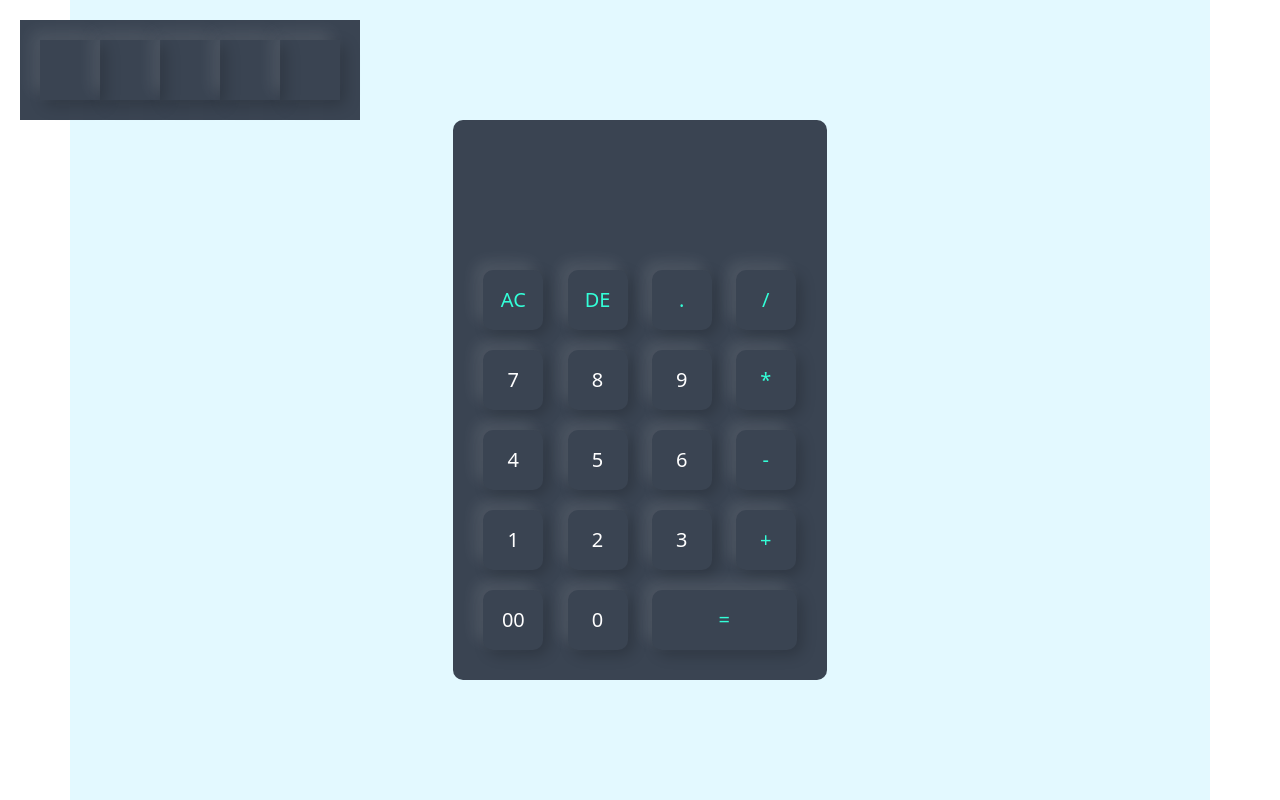
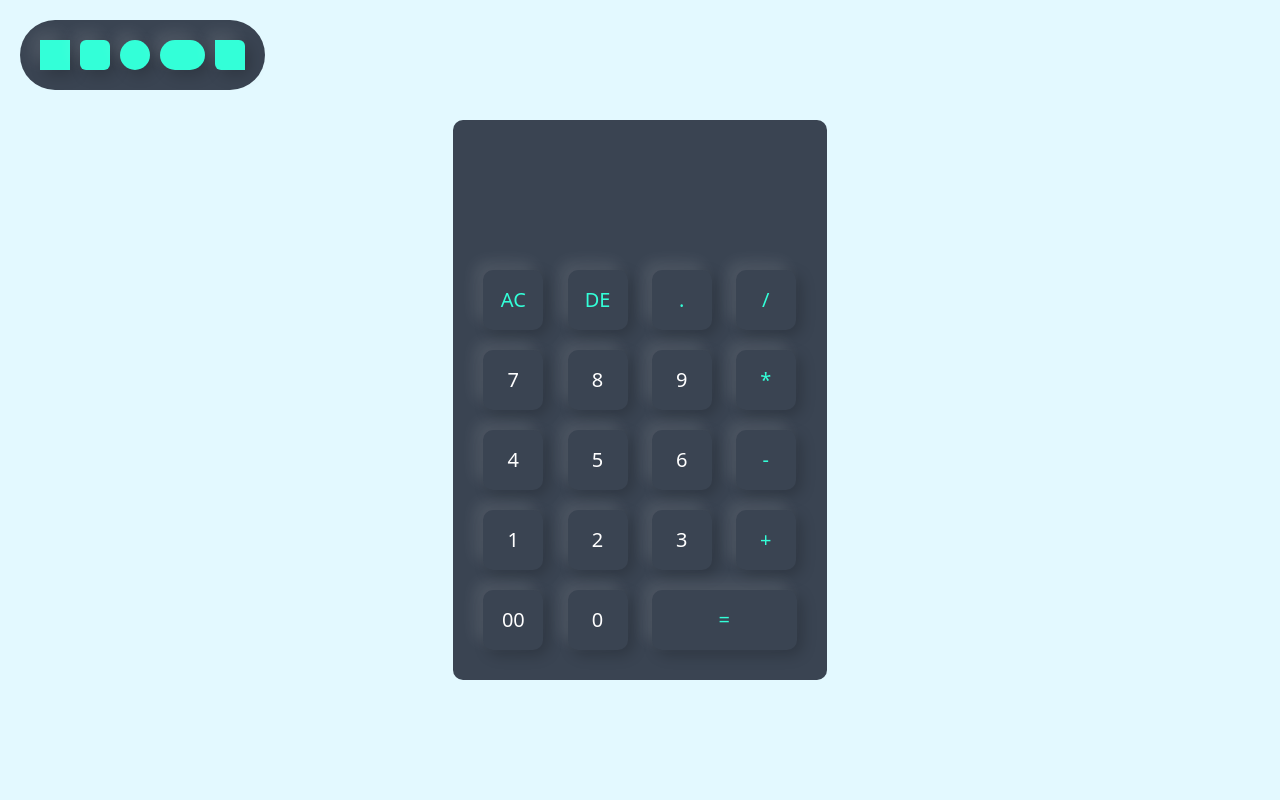
Before and after one commit to yous0001/calculator, a plain HTML site: page index.html in a window 1280 px wide. Drawn offline with Linux system fonts and the light colour scheme.

Commit message:
add icon shapes

```diff
--- a/css/style.css
+++ b/css/style.css
@@ -3,13 +3,14 @@
     margin: 0;
     box-sizing: border-box;
 }
-.container{
+.our-container{
     width: 100%;
     height: 100vh;
     background-color: #e3f9ff;
     display: flex;
     align-items: center;
     justify-content: center;
+    position: relative;
 }
 .calculator{
     background-color: #3a4452;
@@ -55,18 +56,26 @@ form input.operator{
 }
 
 .icon-shape{
-    position: fixed;
+    position: absolute;
     top: 20px;
     left: 20px;
     display: flex;
     background-color: #3a4452;
     padding: 20px;
-
+    gap: 10px;
+    border-radius: 50rem;
 }
 .icon-shape div{
     border: none;
     outline: none;
-    width: 60px;
-    height: 60px;
+    width: 30px;
+    height: 30px;
     box-shadow:-8px -8px 15px rgba(255, 255, 255, 0.1),5px 5px 15px rgba(0, 0, 0, 0.2);
+    background-color: #33ffd8;
 }
+.rounded-pill{
+    width: 45px !important;
+}
+.rounded-two{
+    border-radius: 0 0.375rem;
+}
--- a/index.html
+++ b/index.html
@@ -8,7 +8,7 @@
     <link rel="stylesheet" href="./css/bootstrap.min.css">
 </head>
 <body>
-    <div class="container">
+    <div class="our-container">
         <div class="calculator">
             <form>
                 <div class="display">
@@ -47,10 +47,10 @@
         </div>
         <div class="icon-shape">
             <div class=""></div>
-            <div class=""></div>
-            <div class=""></div>
-            <div class=""></div>
-            <div class=""></div>
+            <div class="rounded"></div>
+            <div class="rounded-circle"></div>
+            <div class="rounded-pill"></div>
+            <div class="rounded-two"></div>
         </div>
     </div>
 
```
